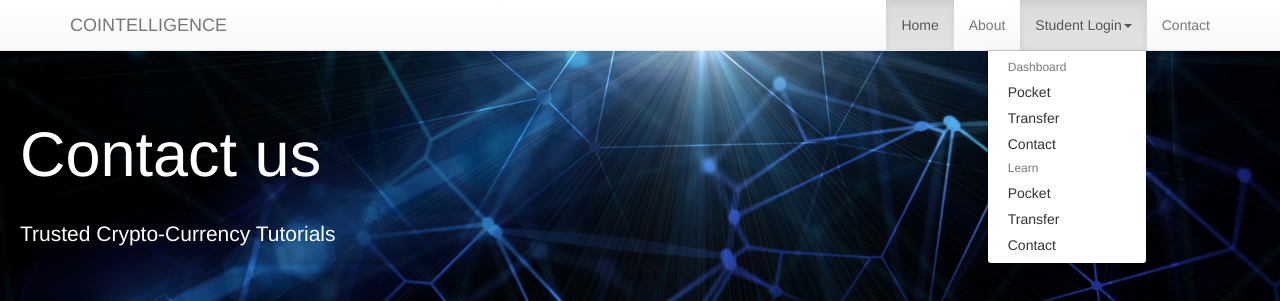
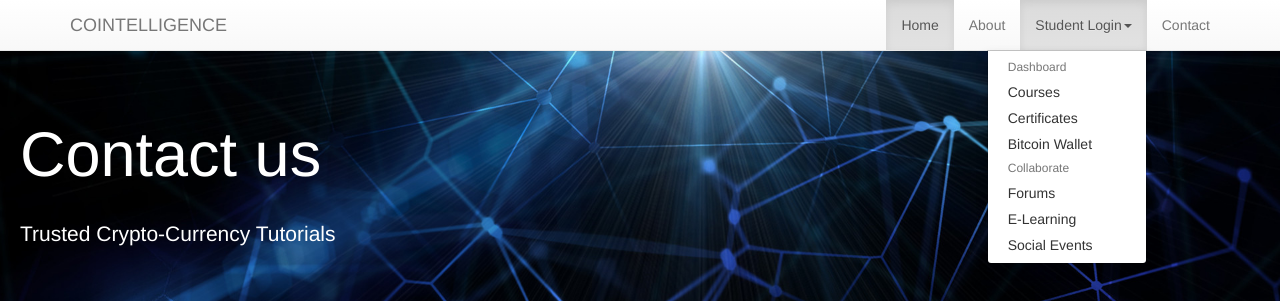
Before and after one commit to taherkhan30/Sparta-Bootstrap-Project, a plain HTML site: page Main/contact.html in a window 1280 px wide. Both pictures are taken after a click on the link "Student Login". Shown: the top 301 px of the page. Drawn offline with nearby package versions, Linux system fonts and the light colour scheme.

Commit message:
code clean up

```diff
--- a/Main/contact.html
+++ b/Main/contact.html
@@ -35,7 +35,7 @@
               <span class="icon-bar"></span>
               <span class="icon-bar"></span>
             </button>
-            <a class="navbar-brand" href="#">COINTELLIGENCE</a>
+            <a class="navbar-brand" href="index.html">COINTELLIGENCE</a>
           </div>
             <div class="navbar-collapse collapse">
               <ul class ="nav navbar-nav navbar-right">
@@ -45,13 +45,13 @@
                     <a href="#" class="dropdown-toggle" data-toggle="dropdown">Student Login<b class="caret"></b></a>
                     <ul class="dropdown-menu">
                       <li class="dropdown-header">Dashboard</li>
-                      <li><a href="#">Pocket</a></li>
-                      <li><a href="#">Transfer</a></li>
-                      <li><a href="#">Contact</a></li>
-                      <li class="dropdown-header">Learn</li>
-                      <li><a href="#">Pocket</a></li>
-                      <li><a href="#">Transfer</a></li>
-                      <li><a href="contact.html">Contact</a></li>
+                      <li><a href="#">Courses</a></li>
+                      <li><a href="#">Certificates</a></li>
+                      <li><a href="#">Bitcoin Wallet</a></li>
+                      <li class="dropdown-header">Collaborate</li>
+                      <li><a href="#">Forums</a></li>
+                      <li><a href="#">E-Learning</a></li>
+                      <li><a href="contact.html">Social Events</a></li>
                     </ul>
                 </li>
                 <li><a href="contact.html">Contact</a></li>
@@ -61,41 +61,6 @@
 
       </div>
 
-      <div class="container-fluid">
-
-
-
-      </div>
-
-
-        <!-- <div class="row">
-          <div class="col-md-6">
-                    <ul class="nav nav-pills">
-              <li role="presentation" class="active"><a href="#">Home</a></li>
-              <li role="presentation"><a href="profile.html">Profile</a></li>
-              <li role="presentation"><a href="money">Money</a></li>
-              <li role="presentation"><a href="#">History</a></li>
-              <li role="presentation"><a href="#">Transfers</a></li>
-              <li role="presentation"><a href="#">Exchange</a></li>
-              <li role="presentation"><a href="contact.html">Contact</a></li>
-            </ul>
-          </div>
-          <div class="col-md-4">
-                      <form class="navbar-form navbar-left" role="search">
-              <div class="form-group">
-                <input type="text" class="form-control" placeholder="Search">
-              </div>
-              <button type="submit" class="btn btn-default">Submit</button>
-            </form>
-          </div>
-          <div class="col-md-2">
-                        <a href="#">Signup<span class="badge"></span></a>
-
-              <button class="btn btn-primary" type="button">
-              Login <span class="badge"></span>
-              </button>
-          </div>
-        </div> -->
 
           <div class="row">
             <div class="col-md-12">
--- a/Main/css/index.css
+++ b/Main/css/index.css
@@ -38,7 +38,6 @@
   padding-top: 100px;
   height: 500px;
   width: 100%;
-  /* max-height: 100%; */
   max-width: 100%;
   min-height: 20%;
   min-width: 30%;
```
Also changed, not shown: Main/about.html (+8 -37 lines), Main/index.html (+5 -36 lines).
